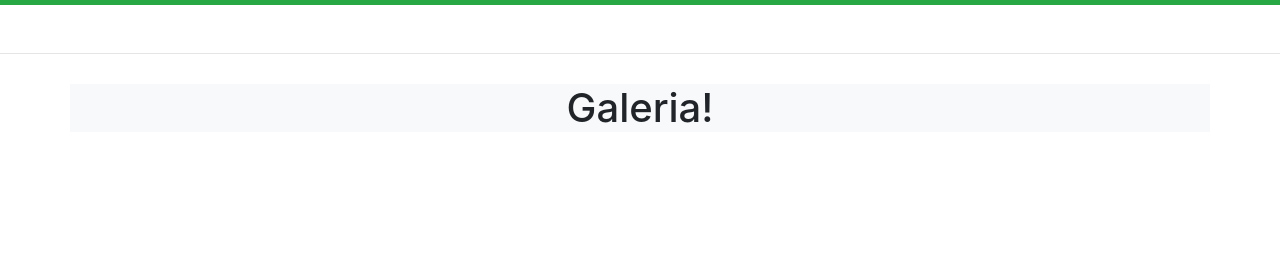
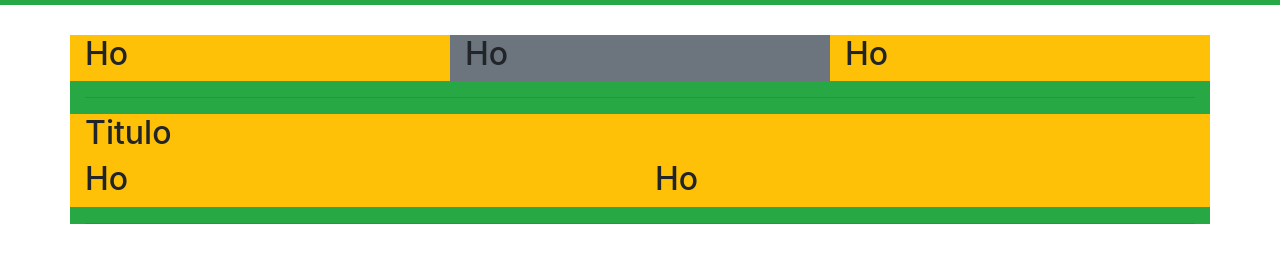
Before and after one commit to Frangersal/testFrontendSalinasSr, a plain HTML site: page index.html in a window 1280 px wide. Shown: the part 53-316 px from the top of the page. Drawn offline with nearby package versions, Linux system fonts and the light colour scheme.

Commit message:
Estructura de la pagina

```diff
--- a/index.html
+++ b/index.html
@@ -56,38 +56,59 @@
 
 
     <!-- Container -->
-    <div class="container" style="margin-top:30px">
+    <div class="container bg-success" style="margin-top:30px">
         <div class="row">
-            <div class="col-sm-4">
+            <div class="col-sm-4 bg-warning">
+
+               <h2>Ho</h2>
+
+
+            </div>
+
+            <div class="col-sm-4 bg-secondary">
+
+               <h2>Ho</h2>
+
+            </div>
+
+            <div class="col-sm-4 bg-warning">
+
+               <h2>Ho</h2>
+            </div>
+        </div>
+        <hr>
+
+        <div class="row">
+            <div class="col-sm-12 bg-warning">
+
+               <h2>Titulo</h2>
+
+
+            </div>
+
+
+        </div>
+
+        <div class="row">
+            <div class="col-sm-6 bg-warning">
+
+               <h2>Ho</h2>
+
+
+            </div>
+
+            <div class="col-sm-6 bg-warning">
+
+               <h2>Ho</h2>
+            </div>
+        </div>
+        <hr>
+
+    </div>
 
 
 
 
-            </div>
-
-            <div class="col-sm-8">
-
-
-
-            </div>
-
-            <div class="col-sm-8">
-
-
-            </div>
-        </div>
-    </div>
-
-
-<hr>
-
-    <div class="container text-center bg-light" style="margin-top:30px">
-        <h1>Galeria!</h1>
-
-
-
-    </div>
-    <br>
 
 
 
```
